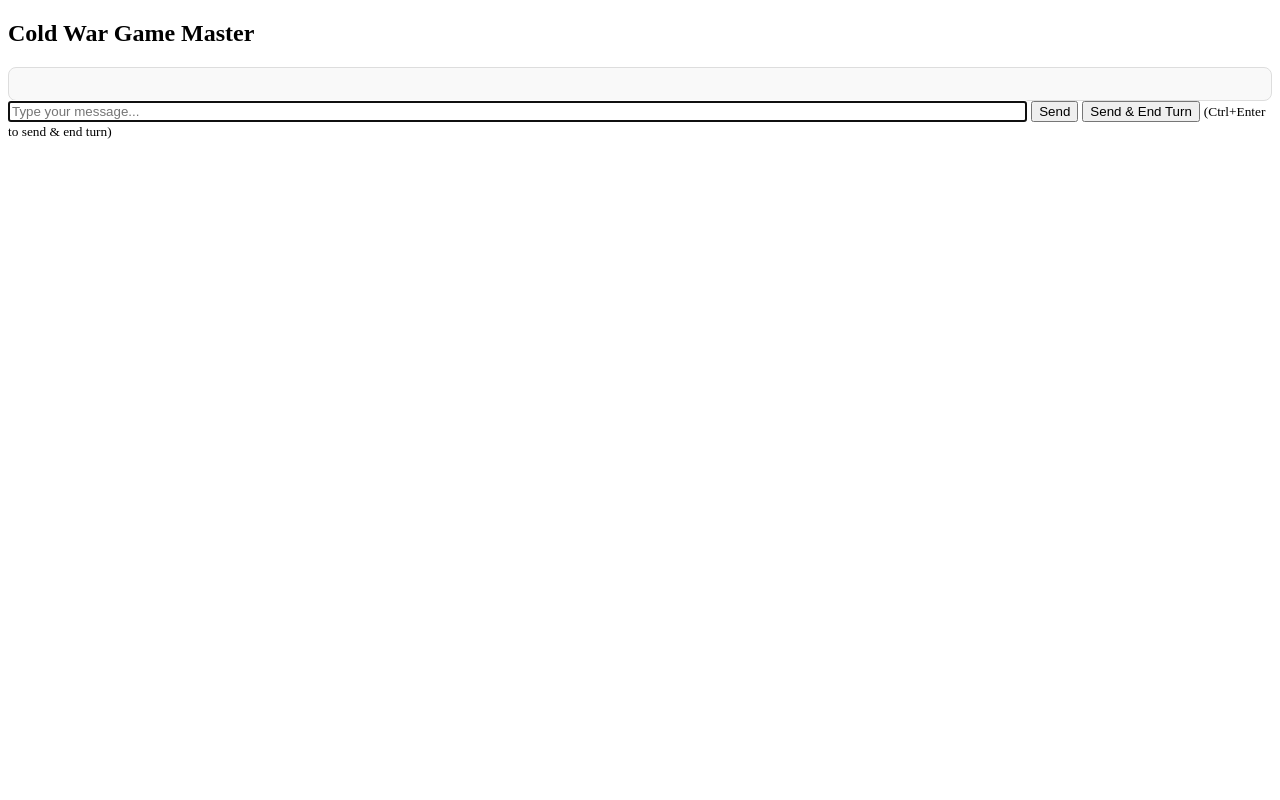
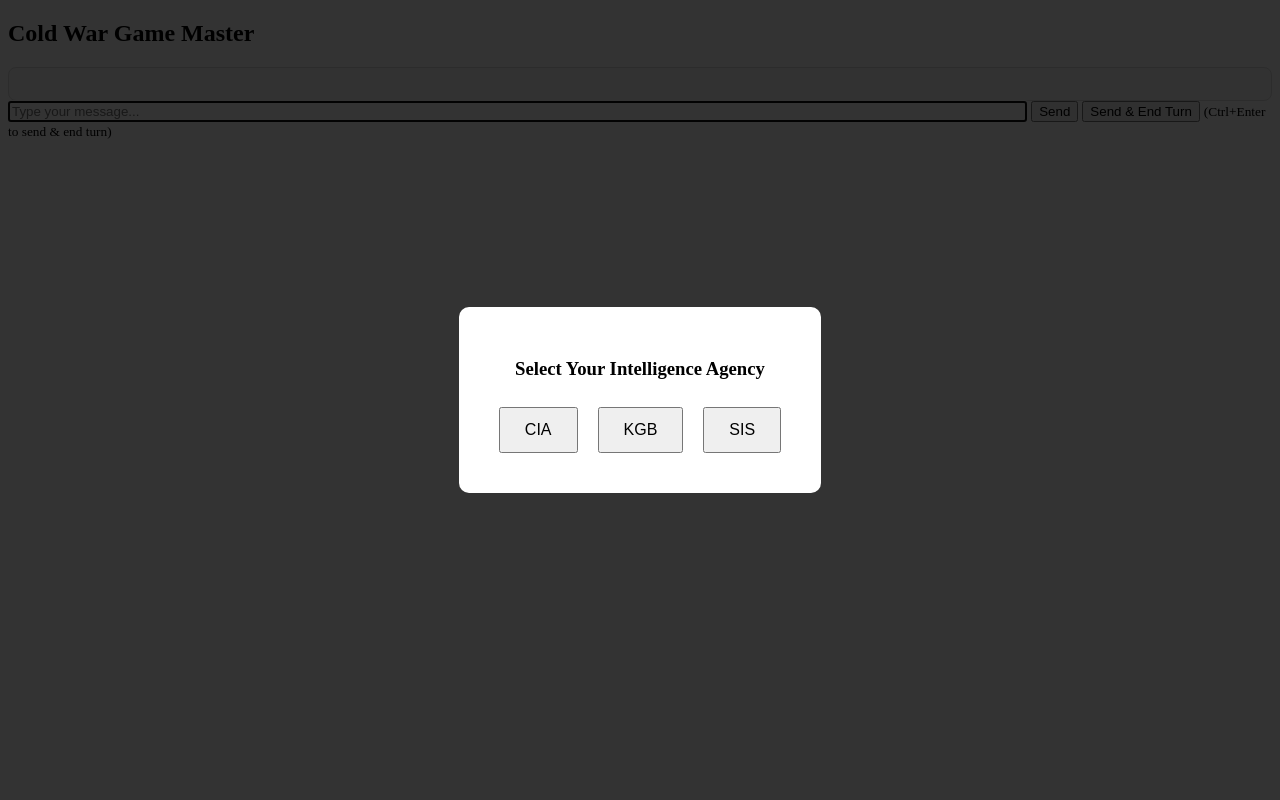
Before and after one commit to coldwarcrisis/cwc, a FastAPI app: page / in a window 1280 px wide. Run offline with FastAPI, Linux system fonts and the light colour scheme; data that the repository does not hold is empty; parts of the project's set-up code (start-up, migrations or seed data) failed here and were passed over.

Commit message:
Update chat.html

```diff
--- a/templates/chat.html
+++ b/templates/chat.html
@@ -41,11 +41,25 @@
     margin-top: 0.5em;
     font-weight: bold;
   }
+  #agency-overlay button {
+  margin: 0.5em;
+  padding: 0.75em 1.5em;
+  font-size: 1em;
+  cursor: pointer;
+}
 </style>
 </head>
 
 <body>
   <h2>Cold War Game Master</h2>
+    <div id="agency-overlay" style="position: fixed; top:0; left:0; width:100%; height:100%; background: rgba(0,0,0,0.8); z-index:9999; display: flex; justify-content: center; align-items: center;">
+      <div style="background:white; padding: 2em; border-radius:10px; text-align:center; max-width: 400px;">
+        <h3>Select Your Intelligence Agency</h3>
+        <button onclick="selectAgency('CIA')">CIA</button>
+        <button onclick="selectAgency('KGB')">KGB</button>
+        <button onclick="selectAgency('SIS')">SIS</button>
+      </div>
+    </div>
   <div id="chat-box"></div>
   <input type="text" id="user-input" placeholder="Type your message..." style="width:80%;" autofocus>
   <button id="send-button">Send</button>
@@ -87,6 +101,34 @@
     console.error("Failed to load previous session:", err);
   }
 });
+async function selectAgency(agency) {
+  const sessionId = getSessionId(); // Ensure this function exists and returns the correct ID
+
+  try {
+    const response = await fetch("/session/set-agency", {
+      method: "POST",
+      headers: { "Content-Type": "application/json" },
+      body: JSON.stringify({
+        session_id: sessionId,
+        agency: agency,
+      }),
+    });
+
+    const data = await response.json();
+
+    if (response.ok && data.success) {
+      document.getElementById("agency-overlay").style.display = "none";
+      console.log("Agency set to", agency);
+    } else {
+      console.error("Server error:", data);
+      alert("Failed to set agency.");
+    }
+  } catch (err) {
+    console.error("Network error setting agency:", err);
+    alert("Failed to contact server.");
+  }
+}
+
   async function sendMessage(endTurn = false) {
     const input = document.getElementById("user-input");
     const message = input.value.trim();
```
